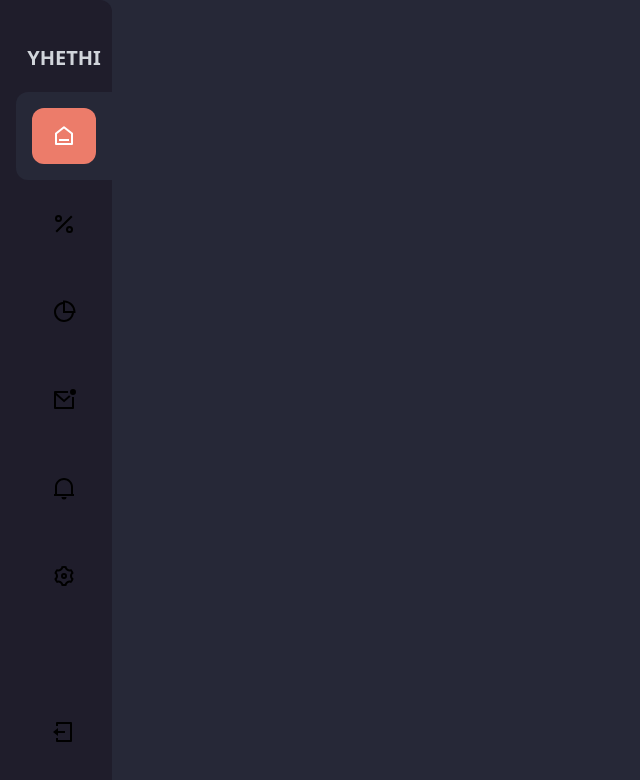
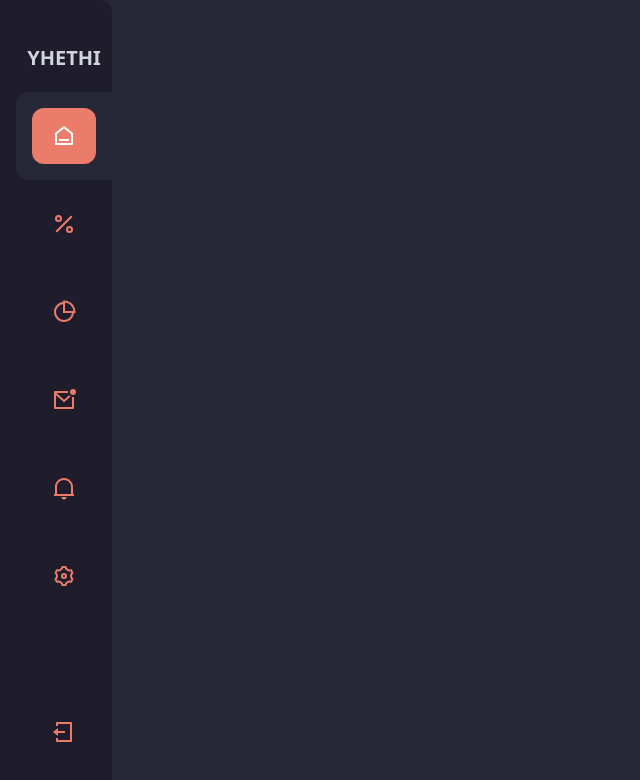
Before and after one commit to Yhethi/dashboard-store-v1, a React (Vite) app: page / in a window 1280 px wide. Shown: the top 780 px of the page, without its empty margins (0-640 px from the left). Built offline with nearby package versions, Linux system fonts and the light colour scheme.

Commit message:
bug: arreglado css que no salia

```diff
--- a/src/components/shared/Sidebar.jsx
+++ b/src/components/shared/Sidebar.jsx
@@ -23,9 +23,9 @@ const Sidebar = () => {
             </h1>
           </li>
 
-          <li className={`p-4 ${secondaryColor} rounded-tl-xl rounded-bl-xl`}>
+          <li className={`p-4 bg-[#262837] rounded-tl-xl rounded-bl-xl`}>
             <a
-              className={`rounded-tl-xl ${primaryColor} rounded-xl p-4 flex justify-center`}
+              className={`rounded-tl-xl bg-[#ec7c6a] rounded-xl p-4 flex justify-center`}
               href="#"
             >
               <RiHome6Line className="text-2xl text-white" />
@@ -33,66 +33,66 @@ const Sidebar = () => {
           </li>
 
           <li
-            className={`hover:${secondaryColor} p-4 rounded-tl-xl rounded-bl-xl group transition-colors`}
+            className={`hover:bg-[#262837] p-4 rounded-tl-xl rounded-bl-xl group transition-colors`}
           >
             <a
-              className={`group-hover:${primaryColor} rounded-tl-xl rounded-xl p-4 flex justify-center transition-colors`}
+              className={`group-hover:bg-[#ec7c6a] rounded-tl-xl rounded-xl p-4 flex justify-center transition-colors`}
               href="#"
             >
               <RiPercentLine
-                className={`text-2xl text-${primaryColorText} group-hover:text-white transition-colors`}
+                className={`text-2xl text-[#ec7c6a] group-hover:text-white transition-colors`}
               />
             </a>
           </li>
 
           <li
-            className={`hover:${secondaryColor} p-4 rounded-tl-xl rounded-bl-xl group transition-colors`}
+            className={`hover:bg-[#262837] p-4 rounded-tl-xl rounded-bl-xl group transition-colors`}
           >
             <a
-              className={`group-hover:${primaryColor} rounded-tl-xl rounded-xl p-4 flex justify-center transition-colors`}
+              className={`group-hover:bg-[#ec7c6a] rounded-tl-xl rounded-xl p-4 flex justify-center transition-colors`}
               href="#"
             >
               <RiPieChart2Line
-                className={`text-2xl text-${primaryColorText} group-hover:text-white transition-colors`}
+                className={`text-2xl text-[#ec7c6a] group-hover:text-white transition-colors`}
               />
             </a>
           </li>
 
           <li
-            className={`hover:${secondaryColor} p-4 rounded-tl-xl rounded-bl-xl group transition-colors`}
+            className={`hover:bg-[#262837] p-4 rounded-tl-xl rounded-bl-xl group transition-colors`}
           >
             <a
-              className={`group-hover:${primaryColor} rounded-tl-xl rounded-xl p-4 flex justify-center transition-colors`}
+              className={`group-hover:bg-[#ec7c6a] rounded-tl-xl rounded-xl p-4 flex justify-center transition-colors`}
               href="#"
             >
               <RiMailUnreadLine
-                className={`text-2xl text-${primaryColorText} group-hover:text-white transition-colors`}
+                className={`text-2xl text-[#ec7c6a] group-hover:text-white transition-colors`}
               />
             </a>
           </li>
 
           <li
-            className={`hover:${secondaryColor} p-4 rounded-tl-xl rounded-bl-xl group transition-colors`}
+            className={`hover:bg-[#262837] p-4 rounded-tl-xl rounded-bl-xl group transition-colors`}
           >
             <a
-              className={`group-hover:${primaryColor} rounded-tl-xl rounded-xl p-4 flex justify-center transition-colors`}
+              className={`group-hover:bg-[#ec7c6a] rounded-tl-xl rounded-xl p-4 flex justify-center transition-colors`}
               href="#"
             >
               <RiNotification2Line
-                className={`text-2xl text-${primaryColorText} group-hover:text-white transition-colors`}
+                className={`text-2xl text-[#ec7c6a] group-hover:text-white transition-colors`}
               />
             </a>
           </li>
 
           <li
-            className={`hover:${secondaryColor} p-4 rounded-tl-xl rounded-bl-xl group transition-colors`}
+            className={`hover:bg-[#262837] p-4 rounded-tl-xl rounded-bl-xl group transition-colors`}
           >
             <a
-              className={`group-hover:${primaryColor} rounded-tl-xl rounded-xl p-4 flex justify-center transition-colors`}
+              className={`group-hover:bg-[#ec7c6a] rounded-tl-xl rounded-xl p-4 flex justify-center transition-colors`}
               href="#"
             >
               <RiSettings3Line
-                className={`text-2xl text-${primaryColorText} group-hover:text-white transition-colors`}
+                className={`text-2xl text-[#ec7c6a] group-hover:text-white transition-colors`}
               />
             </a>
           </li>
@@ -102,14 +102,14 @@ const Sidebar = () => {
       <div>
         <ul className="pl-4 cursor-pointer">
           <li
-            className={`hover:${secondaryColor} p-4 rounded-tl-xl rounded-bl-xl group transition-colors`}
+            className={`hover:bg-[#262837] p-4 rounded-tl-xl rounded-bl-xl group transition-colors`}
           >
             <a
-              className={`group-hover:${primaryColor} rounded-tl-xl rounded-xl p-4 flex justify-center transition-colors`}
+              className={`group-hover:bg-[#ec7c6a] rounded-tl-xl rounded-xl p-4 flex justify-center transition-colors`}
               href="#"
             >
               <RiLogoutBoxLine
-                className={`text-2xl text-${primaryColorText} group-hover:text-white transition-colors`}
+                className={`text-2xl text-[#ec7c6a] group-hover:text-white transition-colors`}
               />
             </a>
           </li>
```
